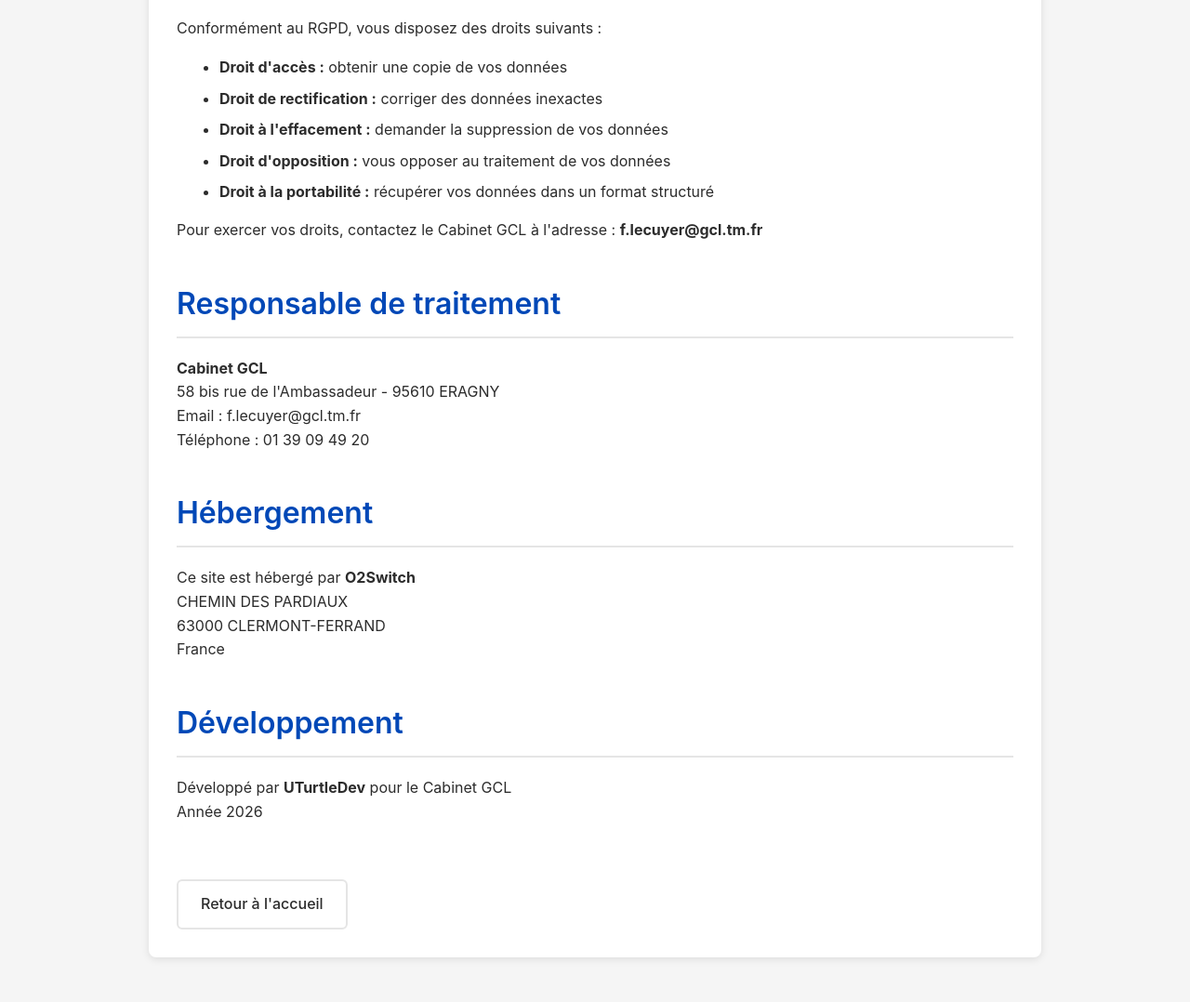
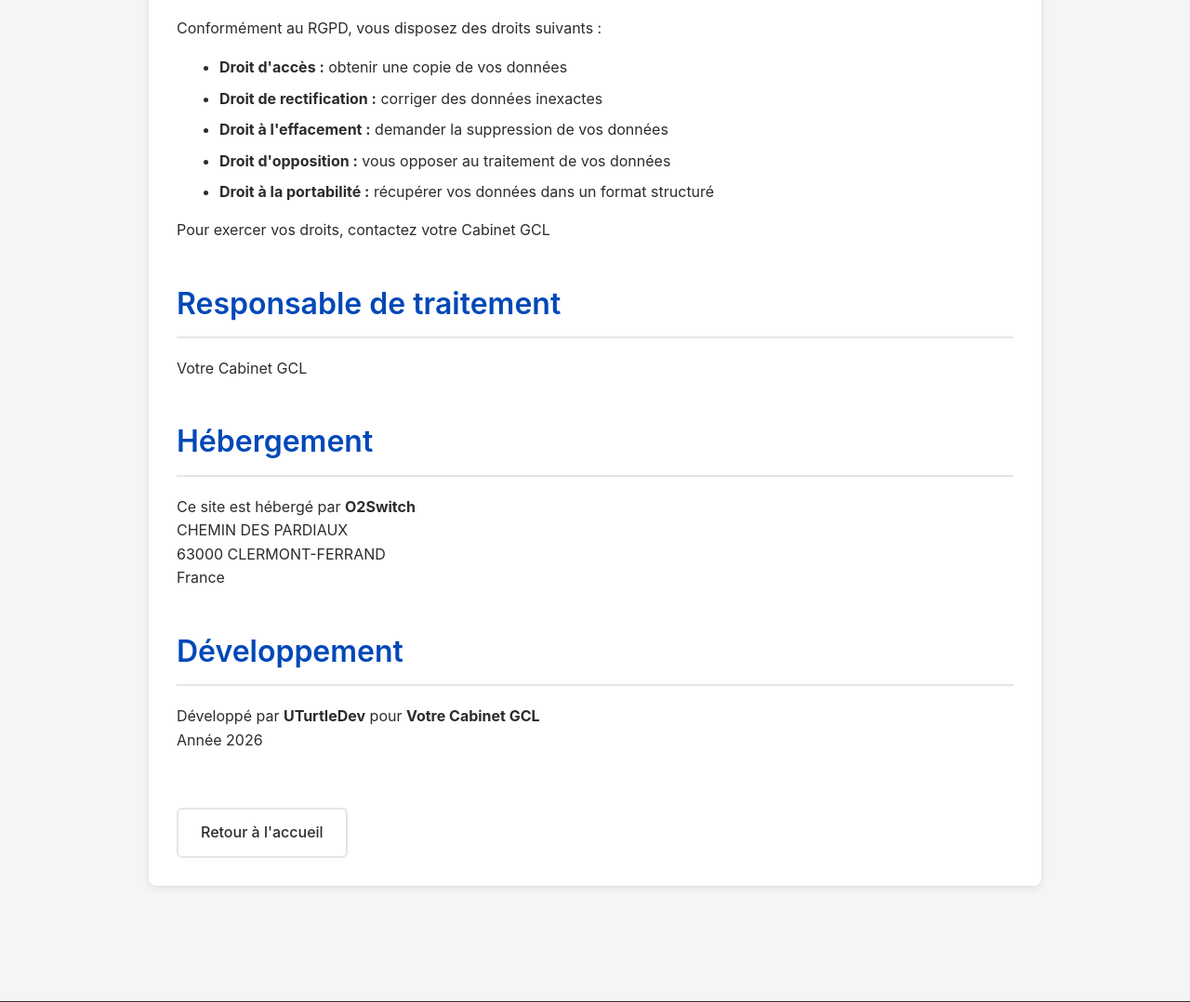
Before and after one commit to UTurtleDev/gcl, a Django app: page /mentions-legales/ in a window 1280 px wide. Shown: the part 1208-2286 px from the top of the page at 93% size. Run offline with Django 5.2, Linux system fonts and the light colour scheme.

Commit message:
modife mentions legales

```diff
--- a/templates/base.html
+++ b/templates/base.html
@@ -61,7 +61,7 @@
     <!-- Footer -->
     <footer class="footer">
         <div class="container">
-            <p>&copy; 2026 UTurtleDev pour le {{ CABINET_NAME }} - Tous droits réservés</p>
+            <p>&copy; 2026 UTurtleDev pour le Cabinet GCL - Tous droits réservés</p>
             <p><a href="{% url 'mentions_legales' %}" class="footer-link">Mentions légales</a></p>
         </div>
     </footer>
--- a/templates/questionnaires/mentions_legales.html
+++ b/templates/questionnaires/mentions_legales.html
@@ -62,18 +62,14 @@
         </ul>
 
         <p>
-            Pour exercer vos droits, contactez le {{ CABINET_NAME }} à l'adresse :
-            <strong>{{ CABINET_EMAIL }}</strong>
+            Pour exercer vos droits, contactez votre Cabinet GCL
         </p>
     </div>
 
     <div class="section">
         <h2>Responsable de traitement</h2>
         <p>
-            <strong>{{ CABINET_NAME }}</strong><br>
-            {{ CABINET_ADDRESS }}<br>
-            Email : {{ CABINET_EMAIL }}<br>
-            Téléphone : {{ CABINET_PHONE }}
+            Votre Cabinet GCL<br>
         </p>
     </div>
 
@@ -90,7 +86,7 @@
     <div class="section">
         <h2>Développement</h2>
         <p>
-            Développé par <strong>UTurtleDev</strong> pour le {{ CABINET_NAME }}<br>
+            Développé par <strong>UTurtleDev</strong> pour <strong>Votre Cabinet GCL</strong><br>
             Année 2026
         </p>
     </div>
```
